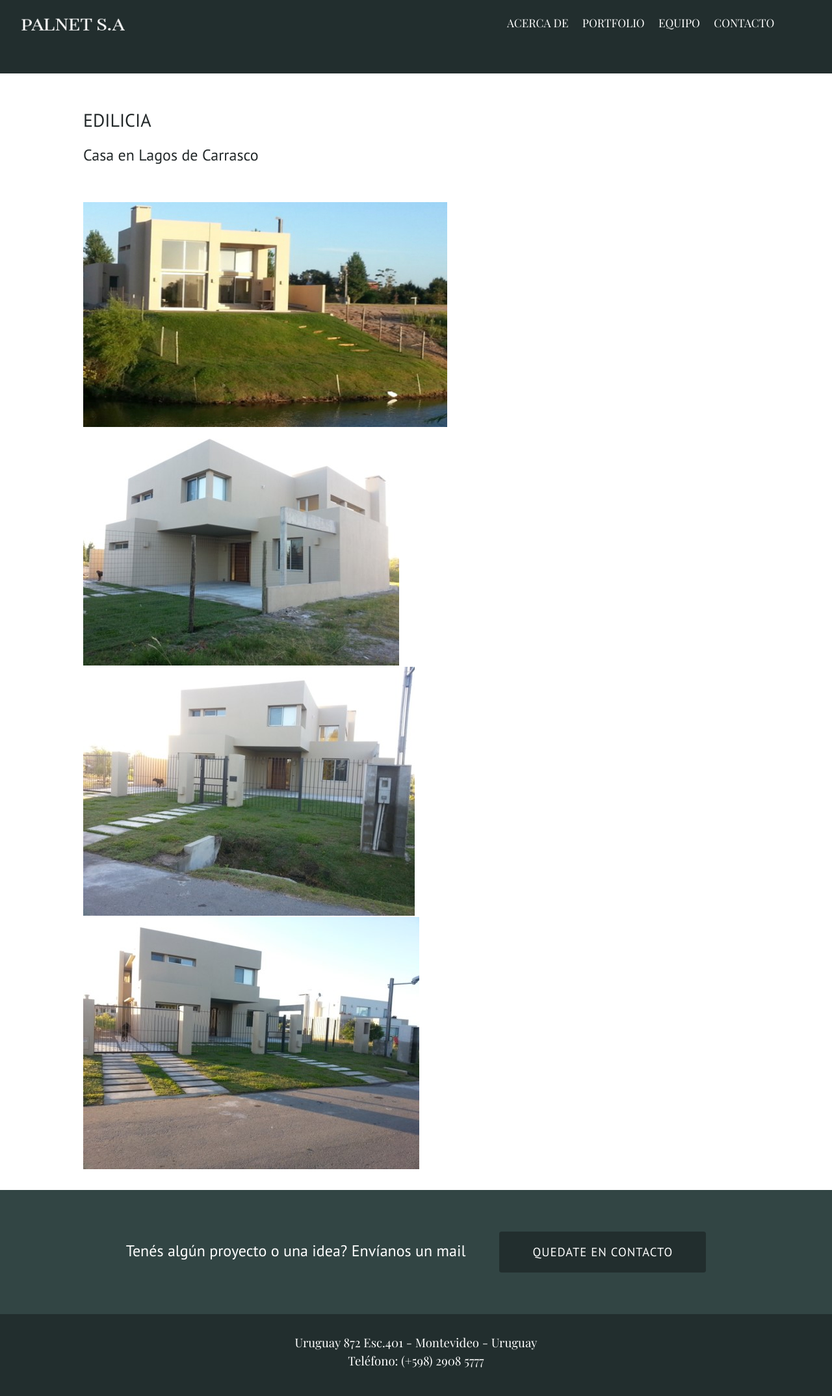
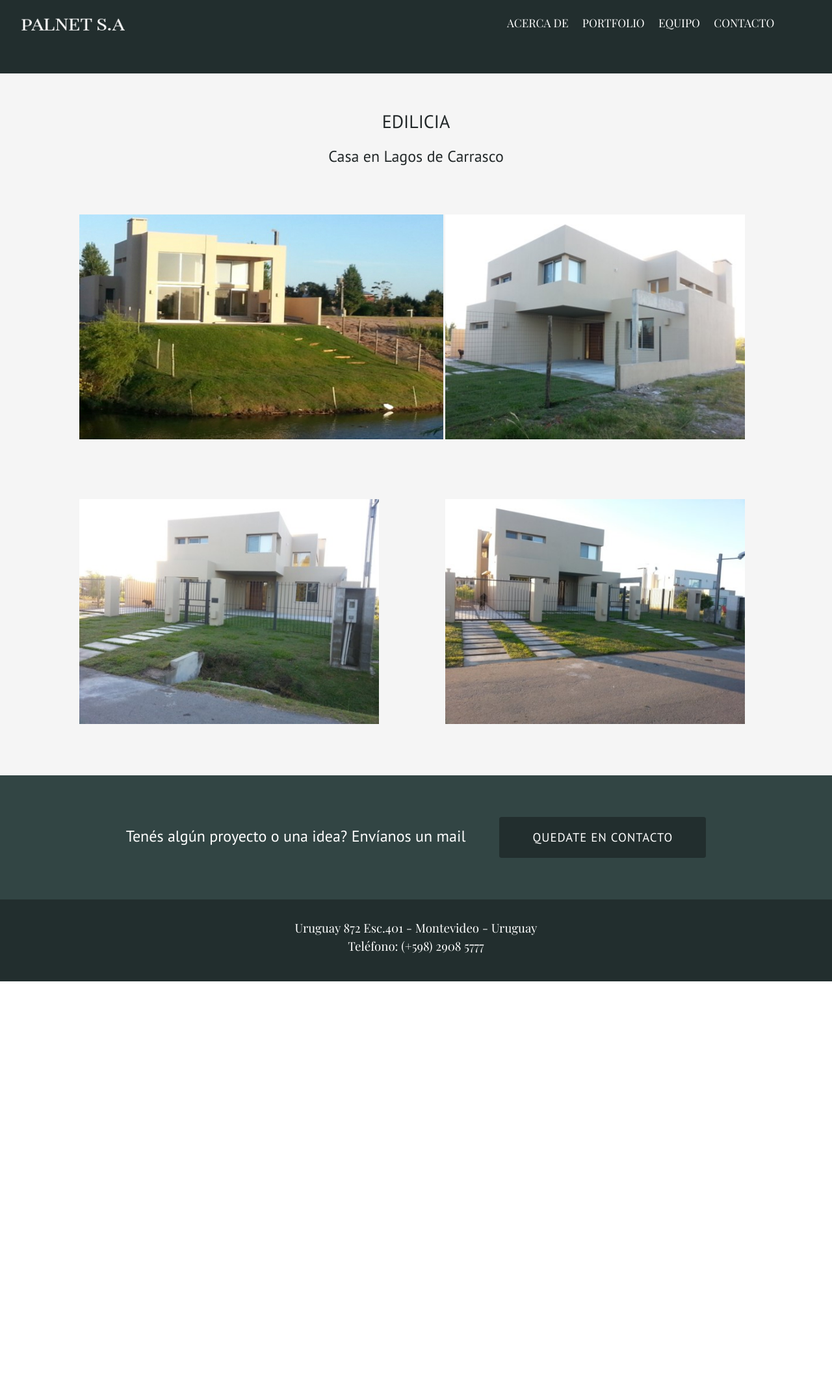
Before and after one commit to antonellaclavero/palnet, a Jekyll site: the page built from edilicia/index.html, in a window 1280 px wide. Shown: the whole page at 65% size. Built offline with Jekyll 4.4.1, drawn with Linux system fonts in a browser that asks for light colours; after the commit the page ends 1510 px from its top, so only the background shows below that.

Commit message:
Add styles for images in index edilicia

```diff
--- a/css/main.css
+++ b/css/main.css
@@ -247,11 +247,7 @@ footer a {
 }
 
 /*Styles for portfolio index*/
-section.intro-portfolio,
-section.images-portfolio {
-	padding: 30px 10%;
+
+img.image-project {
+	height: 346px;
 }
-section.intro-portfolio h1,
-h2 {
-	text-align: left;
-}
--- a/edilicia/index.html
+++ b/edilicia/index.html
@@ -2,24 +2,21 @@
 layout: page
 ---
 
-<section class="intro-portfolio">
-	<h1>Edilicia</h1>
-	<h2>Casa en Lagos de Carrasco</h2>
-</section>
-
-<section class="images-portfolio">
-	<ul>
-		<li>
-			<img src="/images/edilicia/lagos-de-carrasco/portada-edilicia-resize.jpg" alt="Casa en Lagos de Carrasco">
+<section class="portfolio">
+	<h1 class="intro-portfolio">Edilicia</h1>
+	<h2 class="intro-portfolio">Casa en Lagos de Carrasco</h2>
+	<ul class="container even projects">
+		<li class="project card">
+			<img src="/images/edilicia/lagos-de-carrasco/portada-edilicia-resize.jpg" alt="Casa en Lagos de Carrasco" class="image-project">
 		</li>
-		<li>
-			<img src="/images/edilicia/lagos-de-carrasco/edilicia-2.jpg" alt="Casa en Lagos de Carrasco">
+		<li class="project card last">
+			<img src="/images/edilicia/lagos-de-carrasco/edilicia-2.jpg" alt="Casa en Lagos de Carrasco" class="image-project">
 		</li>
-		<li>
-			<img src="/images/edilicia/lagos-de-carrasco/edilicia-3.jpg" alt="Casa en Lagos de Carrasco">
+		<li class="project card">
+			<img src="/images/edilicia/lagos-de-carrasco/edilicia-3.jpg" alt="Casa en Lagos de Carrasco" class="image-project">
 		</li>
-		<li>
-			<img src="/images/edilicia/lagos-de-carrasco/edilicia-4.jpg" alt="Casa en Lagos de Carrasco">
+		<li class="project card last">
+			<img src="/images/edilicia/lagos-de-carrasco/edilicia-4.jpg" alt="Casa en Lagos de Carrasco" class="image-project">
 		</li>
 	</ul>
 </section>
```
Also changed, not shown: 3 other files.
